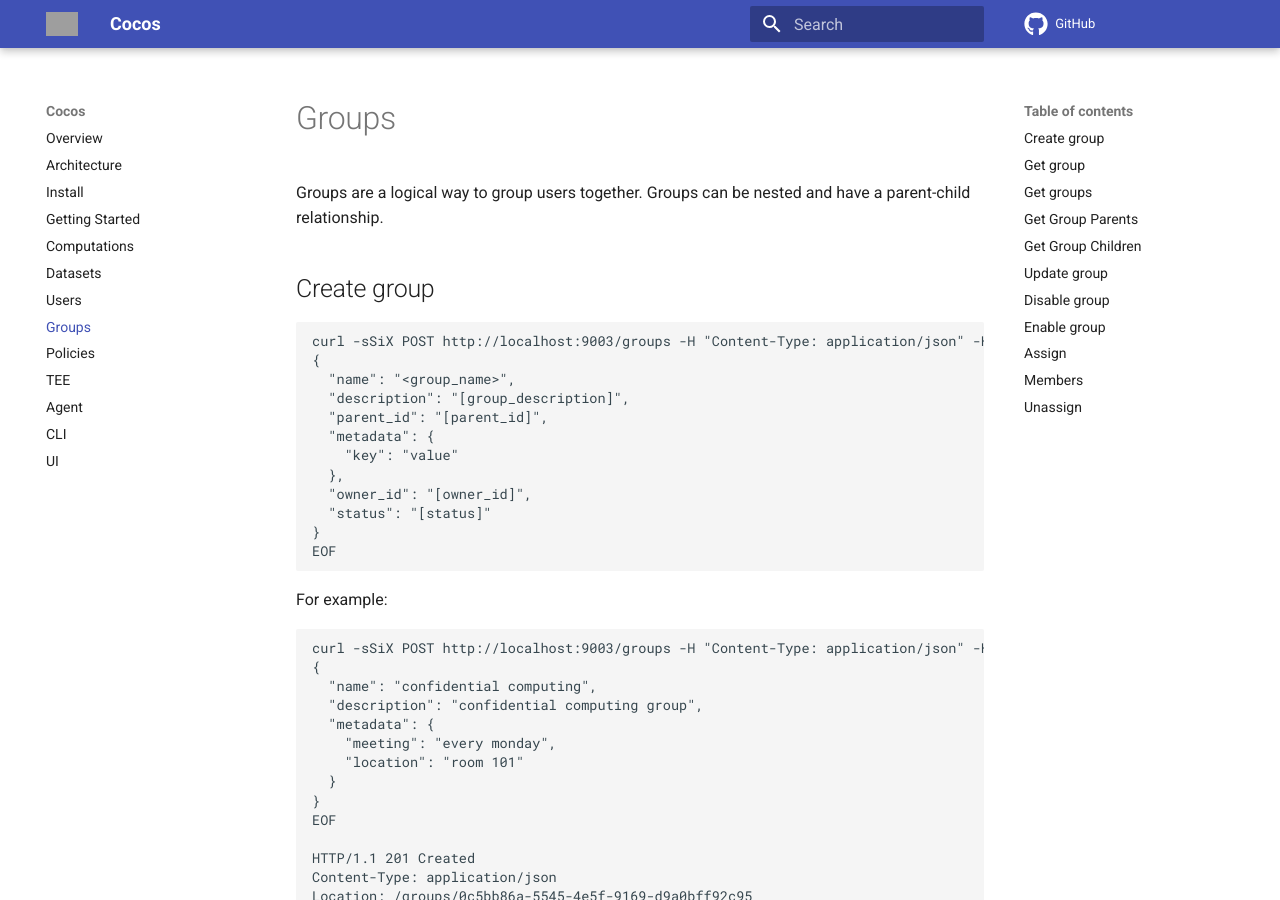
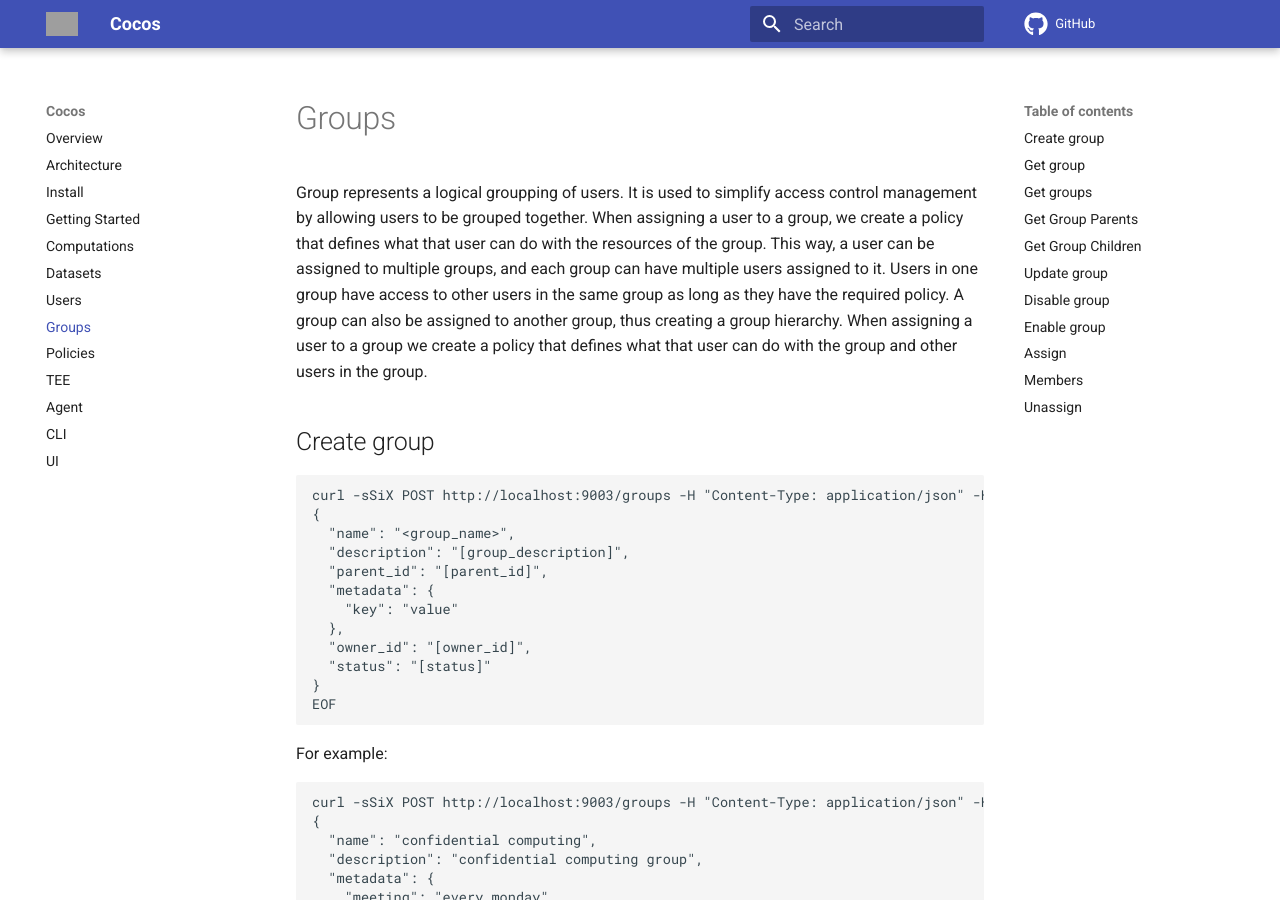
Before and after one commit to ultravioletrs/cocos-docs, an MkDocs documentation site: the page built from docs/groups.md, in a window 1280 px wide and 900 px high. Built offline with MkDocs 1.6.1 and Material for MkDocs 9.7.7, drawn with Linux system fonts in a browser that asks for light colours; comment, search, counter and statistics services are not loaded; grey boxes are pictures that could not be loaded.

Commit message:
Add Groups Description
Signed-off-by: rodneyosodo <blackd0t@protonmail.com>

```diff
--- a/docs/groups.md
+++ b/docs/groups.md
@@ -1,6 +1,6 @@
 # Groups
 
-Groups are a logical way to group users together. Groups can be nested and have a parent-child relationship.
+Group represents a logical groupping of users. It is used to simplify access control management by allowing users to be grouped together. When assigning a user to a group, we create a policy that defines what that user can do with the resources of the group. This way, a user can be assigned to multiple groups, and each group can have multiple users assigned to it. Users in one group have access to other users in the same group as long as they have the required policy. A group can also be assigned to another group, thus creating a group hierarchy. When assigning a user to a group we create a policy that defines what that user can do with the group and other users in the group.
 
 ## Create group
 
```
